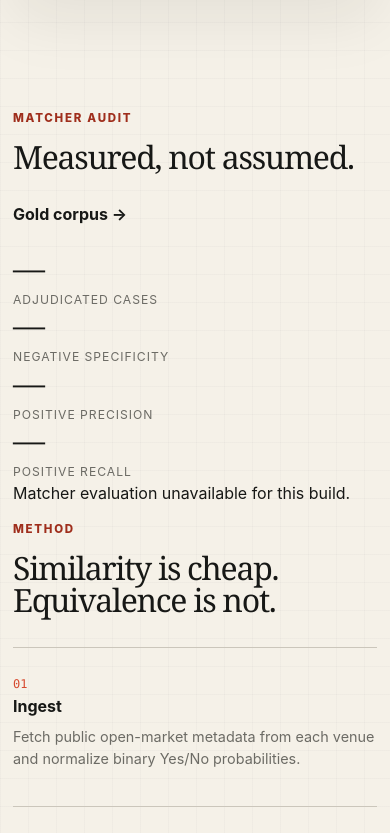
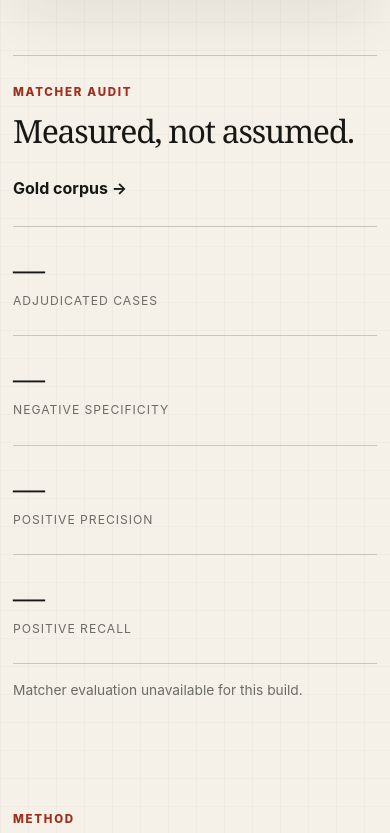
Before and after one commit to operational-experiments/anticipaid, a plain HTML site: page site/index.html in a window 390 px wide. Shown: the part 2610-3443 px from the top of the page. Drawn offline with Linux system fonts and the light colour scheme; no server answers.

Commit message:
Style matcher audit panel

```diff
--- a/site/assets/site.css
+++ b/site/assets/site.css
@@ -111,3 +111,18 @@ footer a { text-decoration: none; }
 .reason-list { margin: 0; padding-left: 1.1rem; color: #45423d; font-size: .86rem; }
 .reason-list li + li { margin-top: 5px; }
 .review-panel .question small { display: block; margin-top: 5px; }
+
+.audit { margin: -55px 0 110px; padding-top: 28px; border-top: 1px solid var(--line); }
+.audit-grid { display: grid; grid-template-columns: repeat(4, 1fr); border-top: 1px solid var(--line); border-bottom: 1px solid var(--line); }
+.audit-grid article { padding: 26px 18px 25px 0; min-width: 0; }
+.audit-grid article + article { border-left: 1px solid var(--line); padding-left: 24px; }
+.audit-note { margin: 16px 0 0; max-width: 780px; color: var(--muted); font-size: .86rem; }
+@media (max-width: 820px) {
+  .audit-grid { grid-template-columns: 1fr 1fr; }
+  .audit-grid article:nth-child(3) { border-left: 0; border-top: 1px solid var(--line); }
+  .audit-grid article:nth-child(4) { border-top: 1px solid var(--line); }
+}
+@media (max-width: 520px) {
+  .audit-grid { grid-template-columns: 1fr; }
+  .audit-grid article + article { border-left: 0; border-top: 1px solid var(--line); padding-left: 0; }
+}
```
